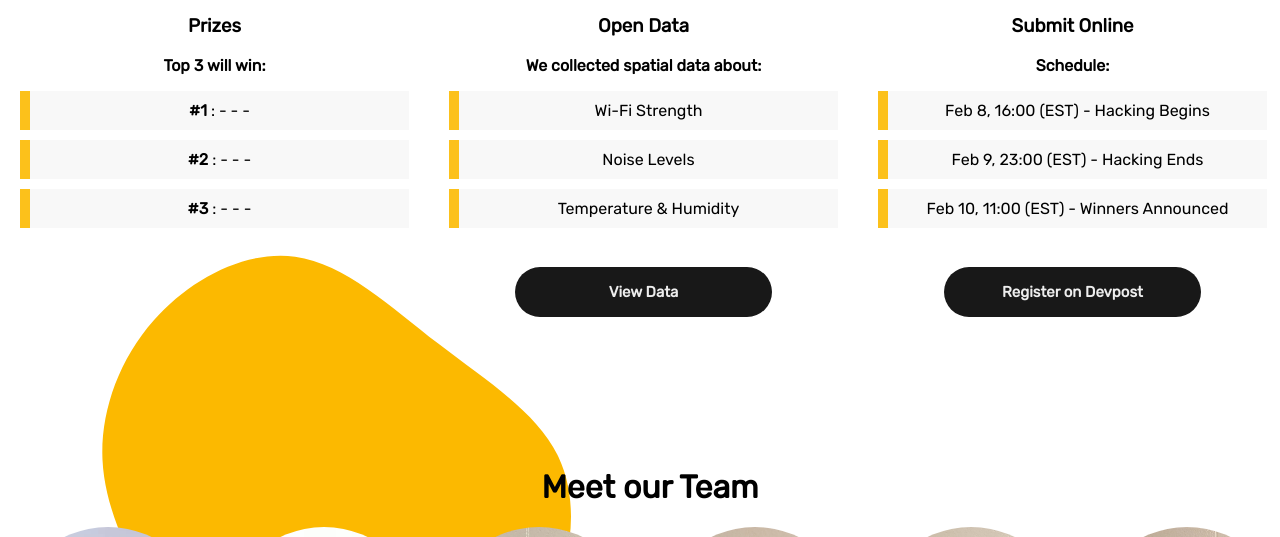
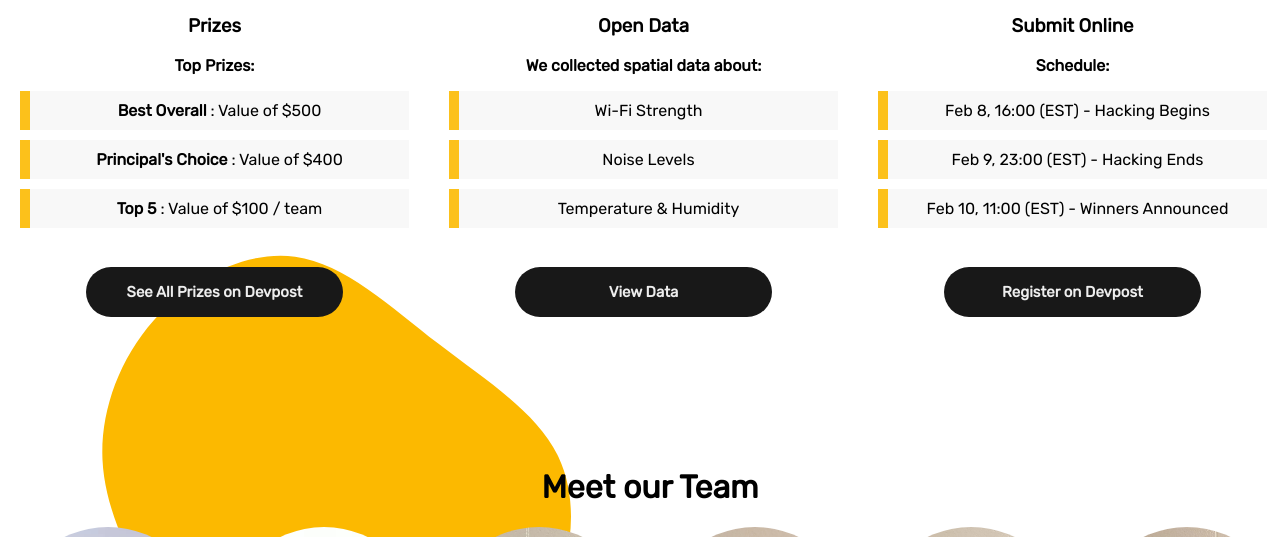
Before and after one commit to hack-the-blob/hack-the-blob.github.io, a website: page index.html in a window 1280 px wide. Shown: the part 563-1100 px from the top of the page. Drawn offline with Linux system fonts and the light colour scheme.

Commit message:
prize info added

```diff
--- a/index.html
+++ b/index.html
@@ -45,12 +45,13 @@
     <div id="content-0">
         <div class="column-3">
             <h3> Prizes </h3>
-            <strong> Top 3 will win: </strong>
+            <strong> Top Prizes: </strong>
             <ul>
-                <li><strong> #1 </strong> : - - - </li>
-                <li><strong> #2 </strong> : - - - </li>
-                <li><strong> #3 </strong> : - - - </li>
+                <li><strong> Best Overall </strong> : Value of $500 </li>
+                <li><strong> Principal's Choice </strong> : Value of $400</li>
+                <li><strong> Top 5 </strong> : Value of $100 / team </li>
             </ul>
+            <a class="button" href="https://hacktheblob.devpost.com" target="_blank"> See All Prizes on Devpost </a>
         </div>
         <div class="column-3">
             <h3> Open Data </h3>
```
